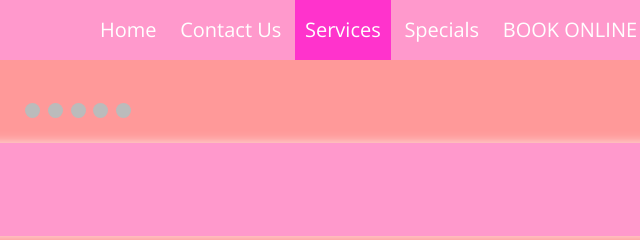
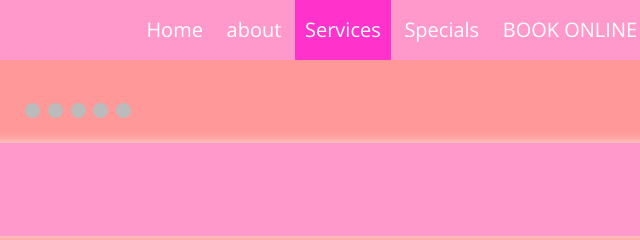
Before and after one commit to deepanshu12tt/projecthtml, a plain HTML site: page services.html in a window 1280 px wide. Shown: the top 240 px of the page, 562-1202 px from the left. Drawn offline with nearby package versions, Linux system fonts and the light colour scheme.

Commit message:
Update services.html

```diff
--- a/services.html
+++ b/services.html
@@ -35,7 +35,7 @@
         <li><a href="#"></a></li>
         <div style="float:right">
         <li><a href="index.html">Home</a></li>
-        <li><a href="about.html">Contact Us</a></li>
+        <li><a href="about.html">about</a></li>
         <li><a class="active" href="#">Services</a></li>
         <li><a href="special.html">Specials</a></li>
         <li><a href="book.html">BOOK ONLINE</a></li>
@@ -364,7 +364,7 @@
                             <h4>Our <span>Information</span> </h4>
                             <ul>
                               <li><a href="#">Home</a></li>
-                  						<li><a href="about.html">Contact Us.</a></li>
+                  						<li><a href="about.html">about</a></li>
                   						<li><a href="services.html">Services</a></li>
                   						<li><a href="special.html">Specials</a></li>
                   						<li><a href="book.html">Book Online</a></li>
```
